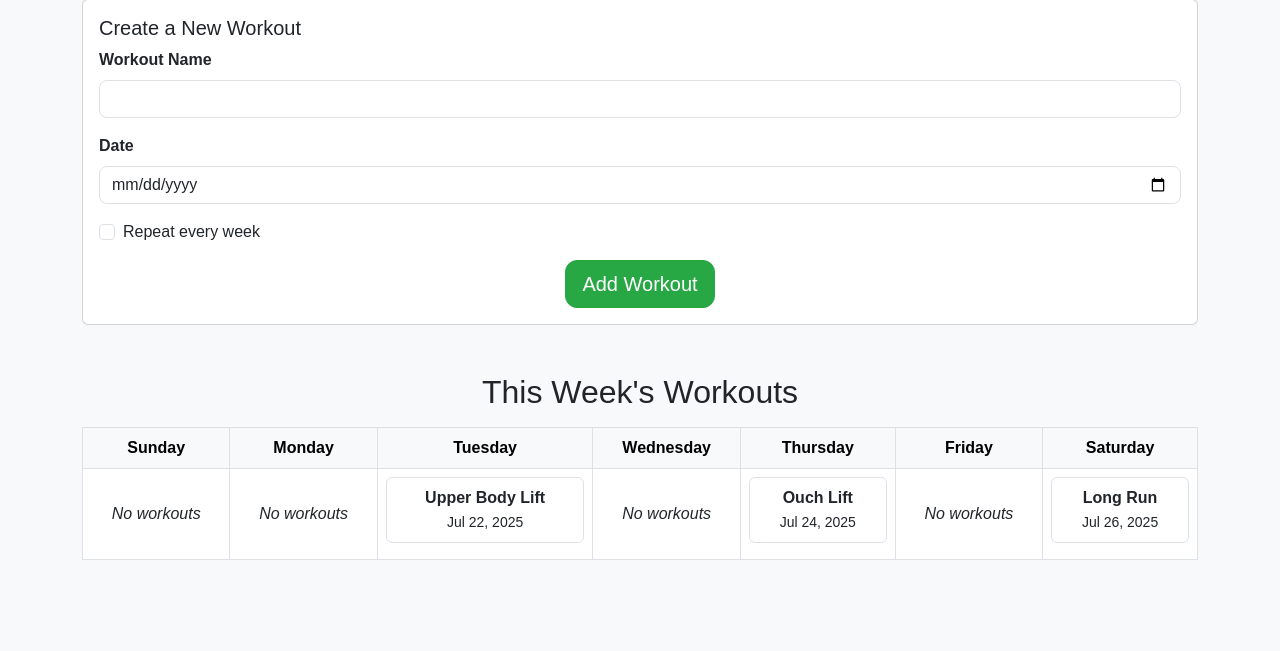
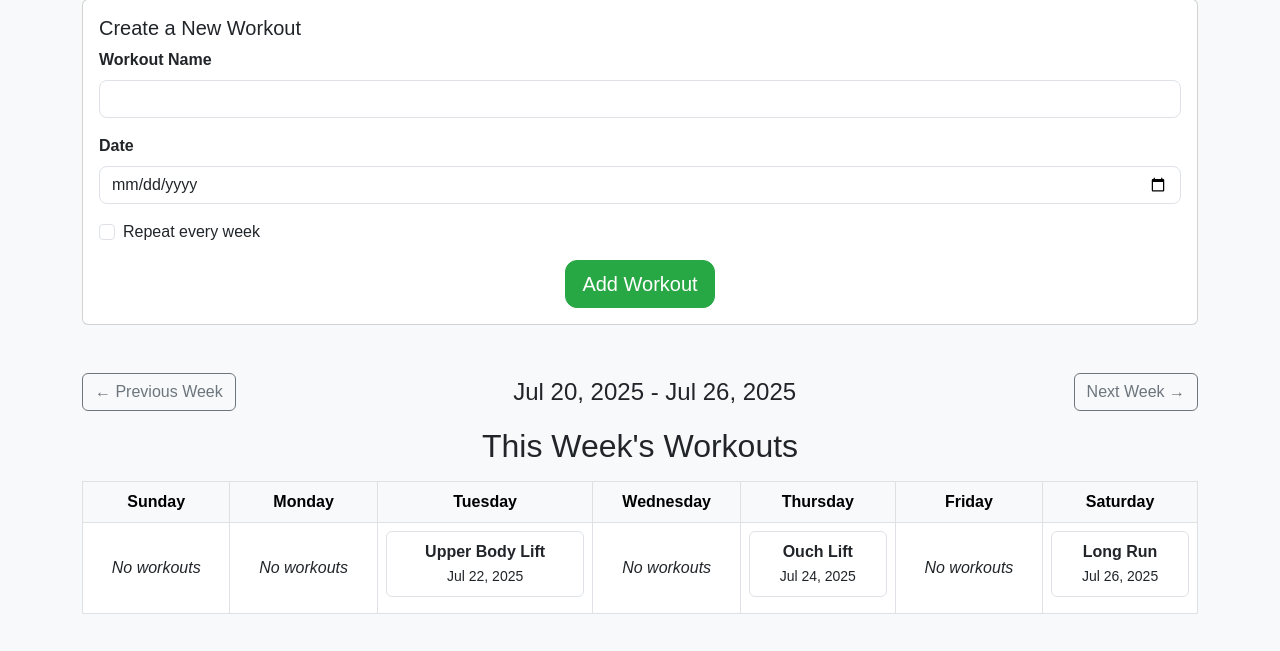
Before and after one commit to scottanderson3325/workout-tracker, a Flask app: page /schedule in a window 1280 px wide. Shown: the part 121-772 px from the top of the page. Run offline with Flask 3, Linux system fonts and the light colour scheme.

Commit message:
Added functionality to create repeated lifts

```diff
--- a/app.py
+++ b/app.py
@@ -31,25 +31,46 @@ def schedule():
     if request.method == 'POST':
         name = request.form.get('name')
         date_str = request.form.get('date')
-        repeat_weekly = bool(request.form.get('repeat_weekly'))
+        repeat_weekly = bool(request.form.get('repeat_weekly'))  # "on" becomes True, None becomes False
+        repeat_weeks = int(request.form.get('repeat_weeks') or 1)  # defaults to 1 if not set
 
         if name and date_str:
             workout_date = datetime.strptime(date_str, "%Y-%m-%d").date()
             day_of_week = workout_date.strftime('%A')
 
-            new_workout = Workout(
-                name=name,
-                date=workout_date,
-                day_of_week=day_of_week,
-                repeat_weekly=repeat_weekly
-            )
-            db.session.add(new_workout)
-            db.session.commit()
-            return redirect('/schedule')
+            if repeat_weekly:
+                for i in range(repeat_weeks):
+                    repeated_date = workout_date + timedelta(weeks=i)
+                    day_of_week = repeated_date.strftime('%A')
 
-    # Get current week (Sunday–Saturday)
+                    new_workout = Workout(
+                        name=name,
+                        date=repeated_date,
+                        day_of_week=day_of_week,
+                        repeat_weekly=True
+                    )
+                    db.session.add(new_workout)
+            else:
+                # Just one workout, no repeats
+                new_workout = Workout(
+                    name=name,
+                    date=workout_date,
+                    day_of_week=day_of_week,
+                    repeat_weekly=False
+                )
+                db.session.add(new_workout)
+
+
+            db.session.commit() # Commit once after
+            return redirect('/schedule') # Redirect once, after commit
+
+    # Handling week navigation
+    week_offset = int(request.args.get('week_offset',0))
+
+    # Adjust the start of the week based on the offset
     today = datetime.today().date()
     start_of_week = today - timedelta(days=today.weekday() + 1 if today.weekday() < 6 else 0)
+    start_of_week += timedelta(weeks=week_offset)
     week_dates = [start_of_week + timedelta(days=i) for i in range(7)]
 
     # Get workouts in current week
@@ -60,7 +81,13 @@ def schedule():
     for workout in workouts:
         week_schedule[workout.day_of_week].append(workout)
 
-    return render_template('schedule.html', week_schedule=week_schedule)
+    return render_template(
+        'schedule.html',
+        week_schedule=week_schedule,
+        start_of_week=start_of_week,
+        end_of_week=week_dates[-1],
+        week_offset=week_offset
+    )
 
 if __name__ == '__main__':
     with app.app_context():
--- a/templates/schedule.html
+++ b/templates/schedule.html
@@ -39,11 +39,27 @@
                     <label class="form-check-label" for="repeat_weekly">Repeat every week</label>
                 </div>
 
+                <div class="mb-3" id="repeat_weeks_group" style="display: none;">
+                    <label for="repeat_weeks" class="form-label">Repeat for how many weeks?</label>
+                    <select class="form-select" id="repeat_weeks" name="repeat_weeks">
+                        {% for i in range(1, 11) %}
+                            <option value="{{ i }}">{{ i }}</option>
+                        {% endfor %}
+                    </select>
+                </div>
+
                 <div class="text-center">
                     <button type="submit" class="btn btn-success btn-lg">Add Workout</button>
                 </div>
             </form>
         </div>
+    </div>
+
+    <!-- Week Navigation -->
+    <div class="d-flex justify-content-between align-items-center mb-3">
+        <a href="{{ url_for('schedule', week_offset=week_offset - 1) }}" class="btn btn-outline-secondary">&larr; Previous Week</a>
+        <h4 class="mb-0">{{ start_of_week.strftime('%b %d, %Y') }} - {{ end_of_week.strftime('%b %d, %Y') }}</h4>
+        <a href="{{ url_for('schedule', week_offset=week_offset + 1) }}" class="btn btn-outline-secondary">Next Week &rarr;</a>
     </div>
 
     <!-- Weekly Schedule Table -->
@@ -81,5 +97,14 @@
     </div>
 </div>
 
+<script>
+    const checkbox = document.getElementById('repeat_weekly');
+    const repeatGroup = document.getElementById('repeat_weeks_group');
+
+    checkbox.addEventListener('change', () => {
+        repeatGroup.style.display = checkbox.checked ? 'block' : 'none';
+    });
+</script>
+
 </body>
 </html>
```
Also changed, not shown: workouts.db.
